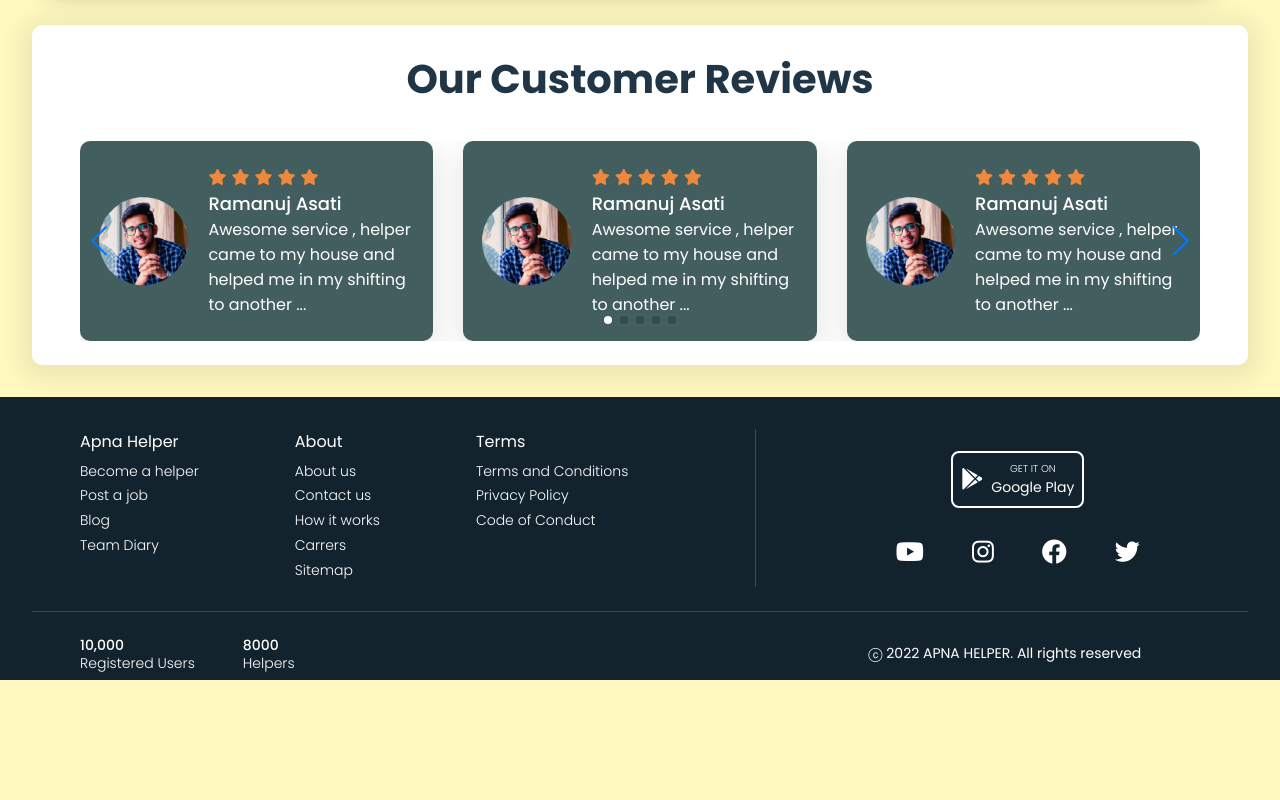
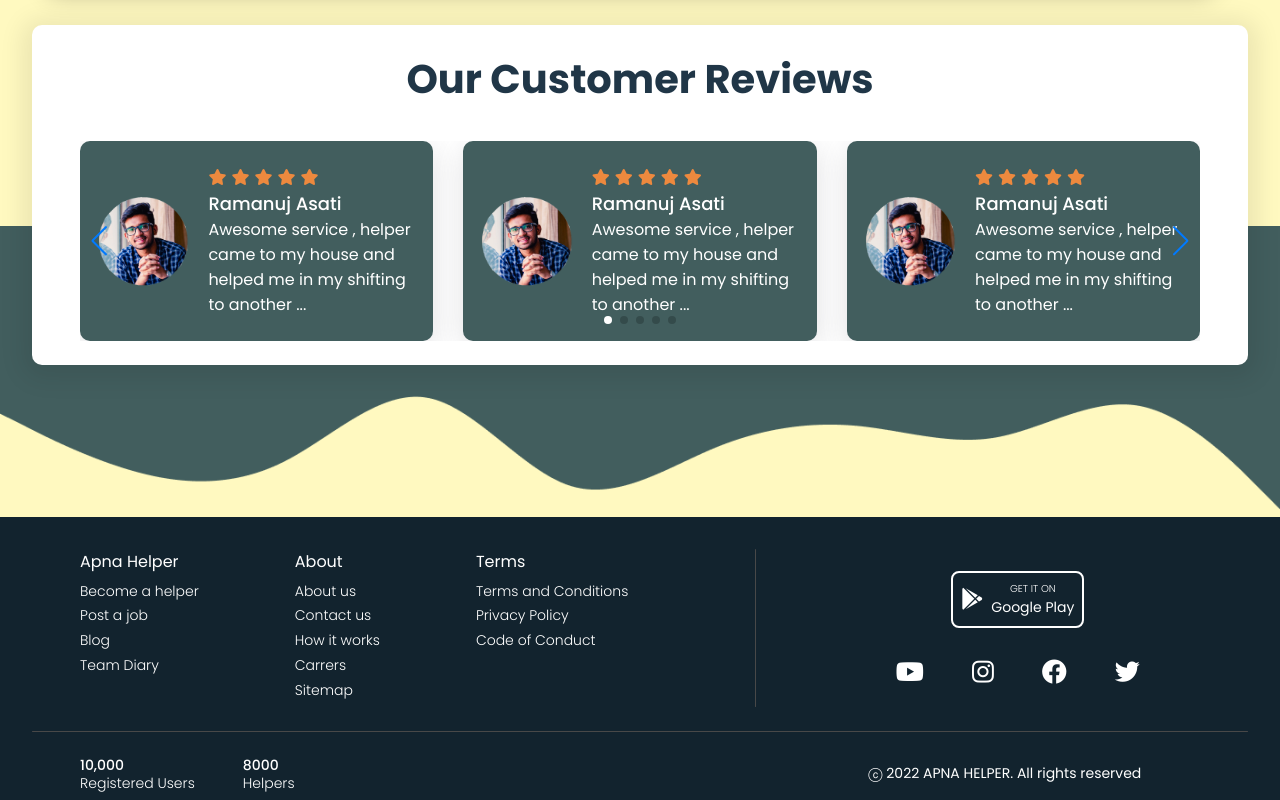
Before and after one commit to Ramanuj-1729/Apna_Helper, a React (Create React App) app in the folder frontend/: page / in a window 1280 px wide. Shown: the part 2670-3470 px from the top of the page. Before the commit the page ends 3350 px from the top, so only its background shows below. Built offline with nearby package versions, Linux system fonts and the light colour scheme.

Commit message:
added waves and background in login and home

```diff
--- a/frontend/src/components/OurPrinciples/OurPrinciples.jsx
+++ b/frontend/src/components/OurPrinciples/OurPrinciples.jsx
@@ -50,6 +50,7 @@ const OurPrinciples = () => {
           </div>
         </div>
       </div>
+
     </>
   );
 };
--- a/frontend/src/pages/Home/Home.jsx
+++ b/frontend/src/pages/Home/Home.jsx
@@ -24,12 +24,19 @@ const Home = () => {
 
         <HowItWorks />
       </div>
+
       <div className={style.ourSatisfiedCustomer}>
         <h2 className="justify-center items-center flex">
           Our Customer Reviews
         </h2>
         <Slider sliderData={sliderData} />
       </div>
+      <div className={style.back}>
+        <img src="/images/background.png" alt="" />
+      </div>
+      <div className={style.wavebottom}>
+        <img src="/images/wave-bottom.png" alt="oh no" />
+      </div>
     </>
   );
 };
--- a/frontend/src/pages/Home/Home.module.css
+++ b/frontend/src/pages/Home/Home.module.css
@@ -17,6 +17,19 @@
 
 .waves img{
     width: 100%;
+}
+.wavebottom img{
+    width: 100%;
+    position: relative;
+    z-index: -1;
+    margin-top: -8rem;
+}
+.back img{
+    width: 100%;
+    position: relative;
+    z-index: -1;
+    margin-top: -13rem;
+    margin-bottom: 4rem;
 }
 .background {
     height: 500px;
--- a/frontend/src/pages/LogIn/LogIn.jsx
+++ b/frontend/src/pages/LogIn/LogIn.jsx
@@ -6,6 +6,7 @@ import PrimaryButton from '../../components/shared/PrimaryButton/PrimaryButton'
 
 const LogIn = () => {
   return (
+    <>
       <div className="flex items-center justify-center">
         <Form heading="Log In" text="welcome back, Please LogIn to your account">
           <div className={`${styles.ga_button} flex items-center justify-center`}>
@@ -71,6 +72,10 @@ const LogIn = () => {
           </div>
         </Form>
       </div>
+      <div className={styles.waves}>
+        <img src="/images/wave-top.png" alt="oh no" />
+      </div>
+    </>
   );
 }
 
--- a/frontend/src/pages/LogIn/LogIn.module.css
+++ b/frontend/src/pages/LogIn/LogIn.module.css
@@ -78,67 +78,9 @@
 .fill div input:first-child {
     margin-right: 25px;
 }
-
-/* .box {
-    background-color: white;
-    border-radius: 10px;
-    padding: 60px 48px;
-    box-shadow: 0px 0px 20px 20px rgba(0, 0, 0, 0.06);
-
+.waves img{
+    position: relative;
+        width: 100%;
+        margin: -1rem 0 -5rem 0;
+        z-index: -1;
 }
-
-.box h1 {
-    font-weight: 500;
-    margin-top: 5px;
-}
-
-.box div span {
-    font-size: 14px;
-}
-
-
-.button button {
-    margin: 20px 0px;
-    margin-right: 10px;
-    font-size: 15px;
-    font-weight: 500;
-    background: none;
-    border: none;
-    box-shadow: 0px 3px 8px rgba(0, 0, 0, 0.24);
-    border-radius: 10px;
-    padding: 5px 30px;
-}
-
-.button button img {
-    margin-right: 10px;
-    height: 30px;
-}
-
-.button div button i {
-    height: 30px;
-    color: #FFFFFF;
-    margin-right: 10px;
-}
-
-.button div button {
-    background-color: var(--font-color);
-    color: #FFFFFF;
-    margin: 20px 0px;
-    margin-right: 10px;
-    font-size: 15px;
-    font-weight: 500;
-    border: none;
-    box-shadow: 0px 3px 8px rgba(0, 0, 0, 0.24);
-    border-radius: 10px;
-    padding: 5px 30px;
-}
-
-.form div input {
-    width: 100%;
-    padding: 5px 10px;
-}
-
-.form input {
-    border-radius: 10px;
-    padding: 5px 10px;
-} */
```
Also changed, not shown: frontend/public/images/background.png (added), frontend/public/images/wave-bottom.png (added). Lines whose indentation alone changed are shown as unchanged.
